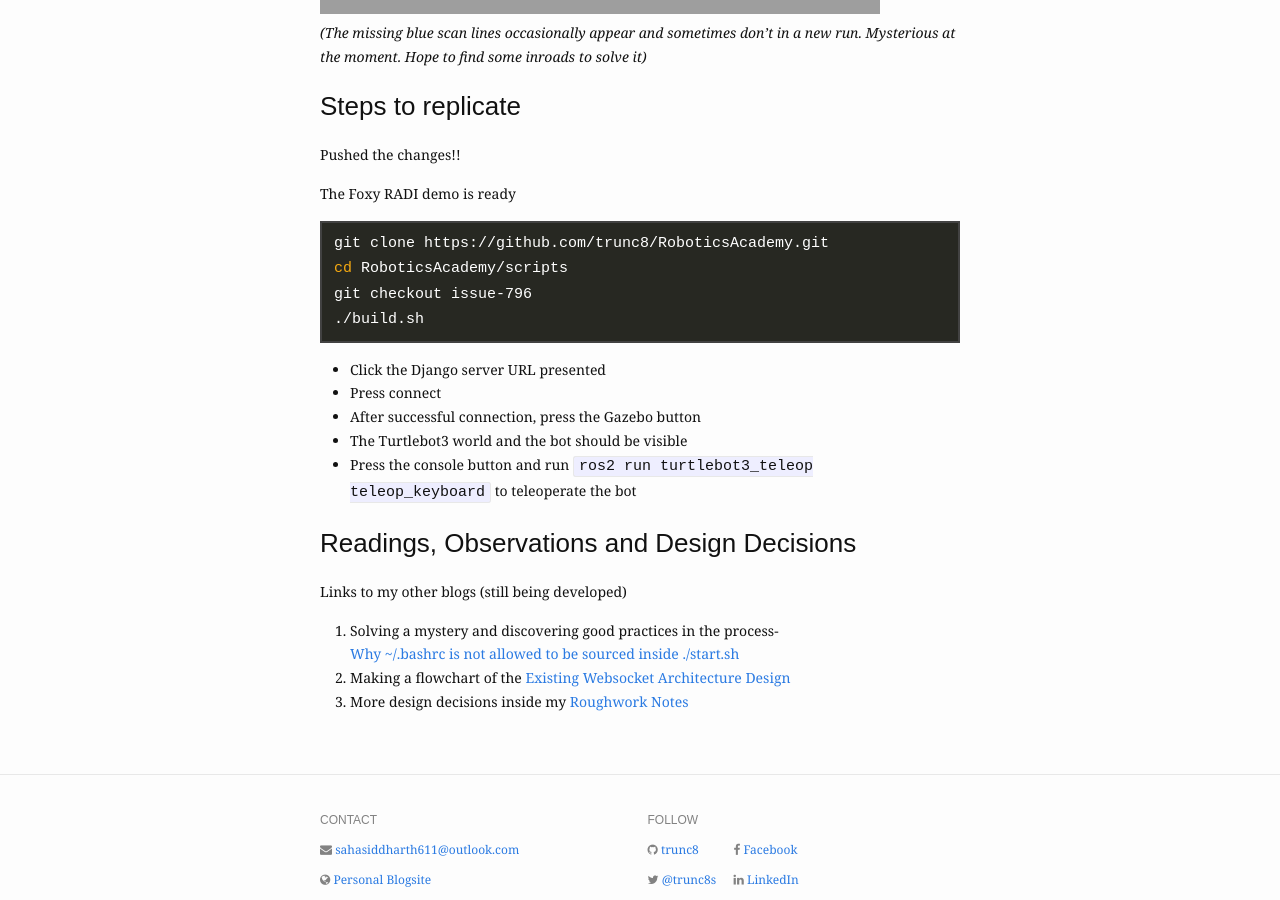
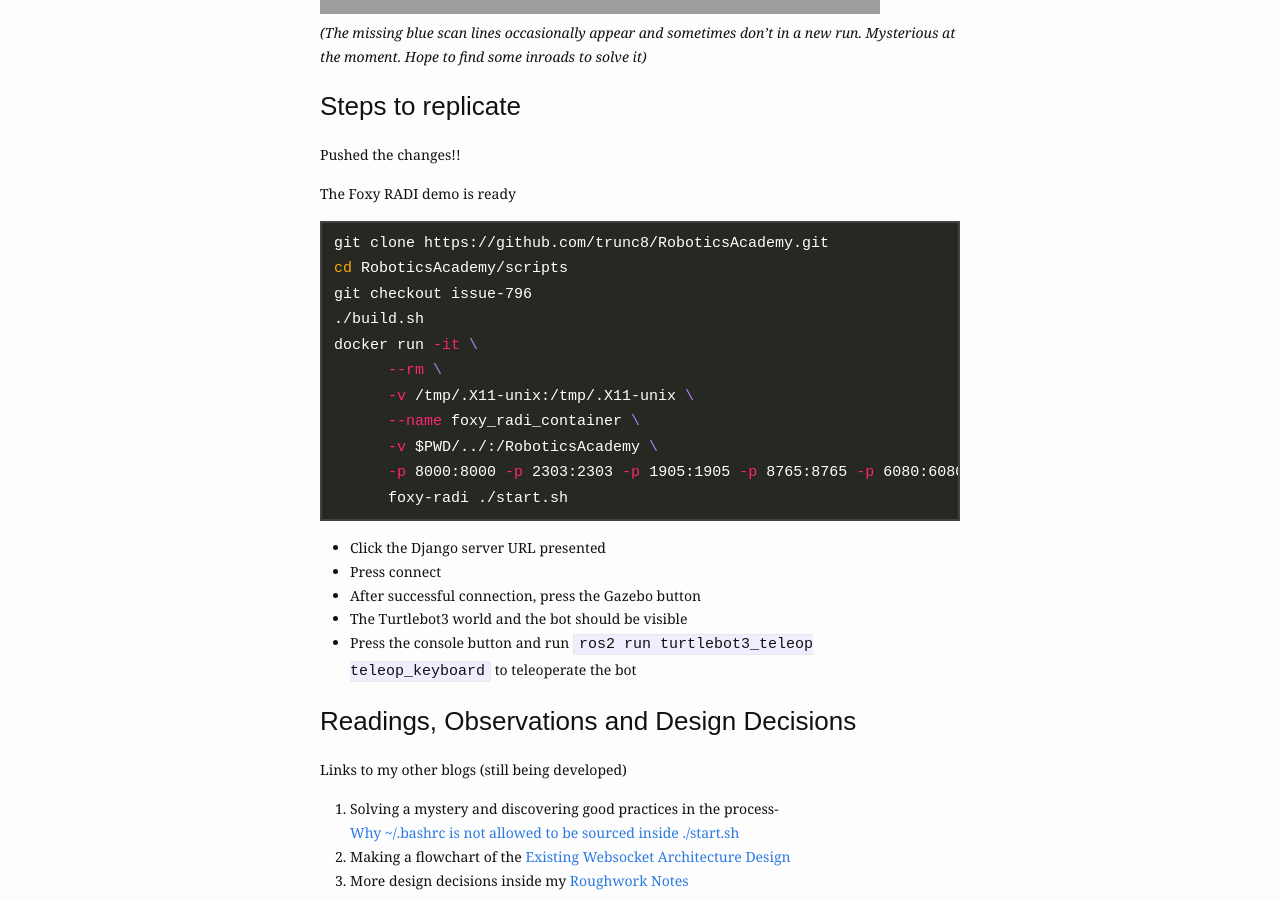
Before and after one commit to TheRoboticsClub/gsoc2021-Siddharth_Saha, a Jekyll site: the page built from docs/_posts/milestones/2021-06-23-week-4.md, in a window 1280 px wide and 900 px high, scrolled down 2043 px. Built offline with Jekyll 4.4.1, drawn with Linux system fonts in a browser that asks for light colours; nearby versions of some CDN libraries; grey boxes are pictures that could not be loaded.

Commit message:
Updated steps in week 4 blog; empty week 5 blog for now

````diff
--- a/docs/_posts/milestones/2021-06-23-week-4.md
+++ b/docs/_posts/milestones/2021-06-23-week-4.md
@@ -54,6 +54,13 @@ git clone https://github.com/trunc8/RoboticsAcademy.git
 cd RoboticsAcademy/scripts
 git checkout issue-796
 ./build.sh
+docker run -it \
+      --rm \
+      -v /tmp/.X11-unix:/tmp/.X11-unix \
+      --name foxy_radi_container \
+      -v $PWD/../:/RoboticsAcademy \
+      -p 8000:8000 -p 2303:2303 -p 1905:1905 -p 8765:8765 -p 6080:6080 -p 1108:1108 \
+      foxy-radi ./start.sh
 ```
 - Click the Django server URL presented
 - Press connect
````
Also changed, not shown: docs/_posts/milestones/2021-06-30-week-5.md (added, +14 -0 lines).
